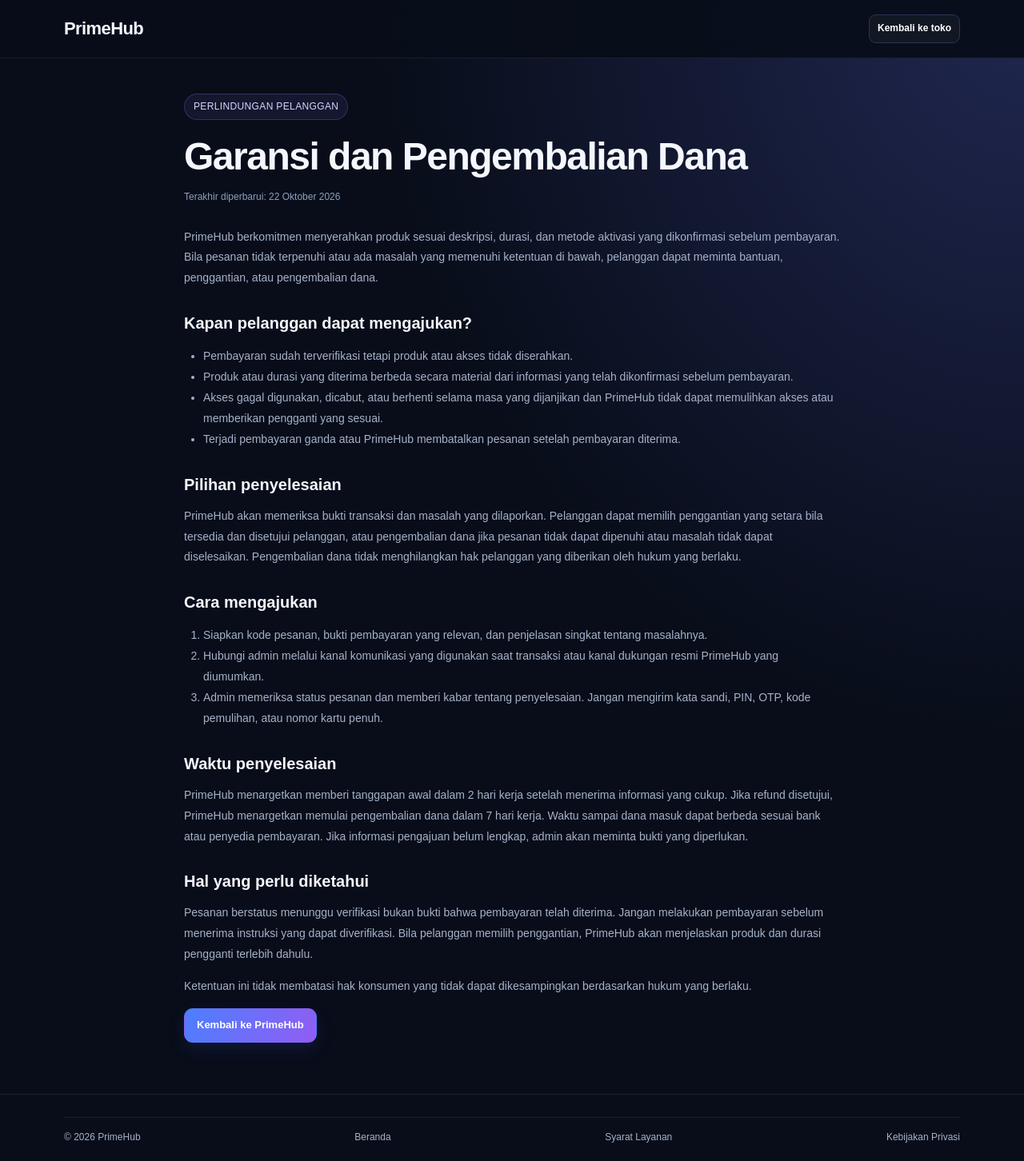
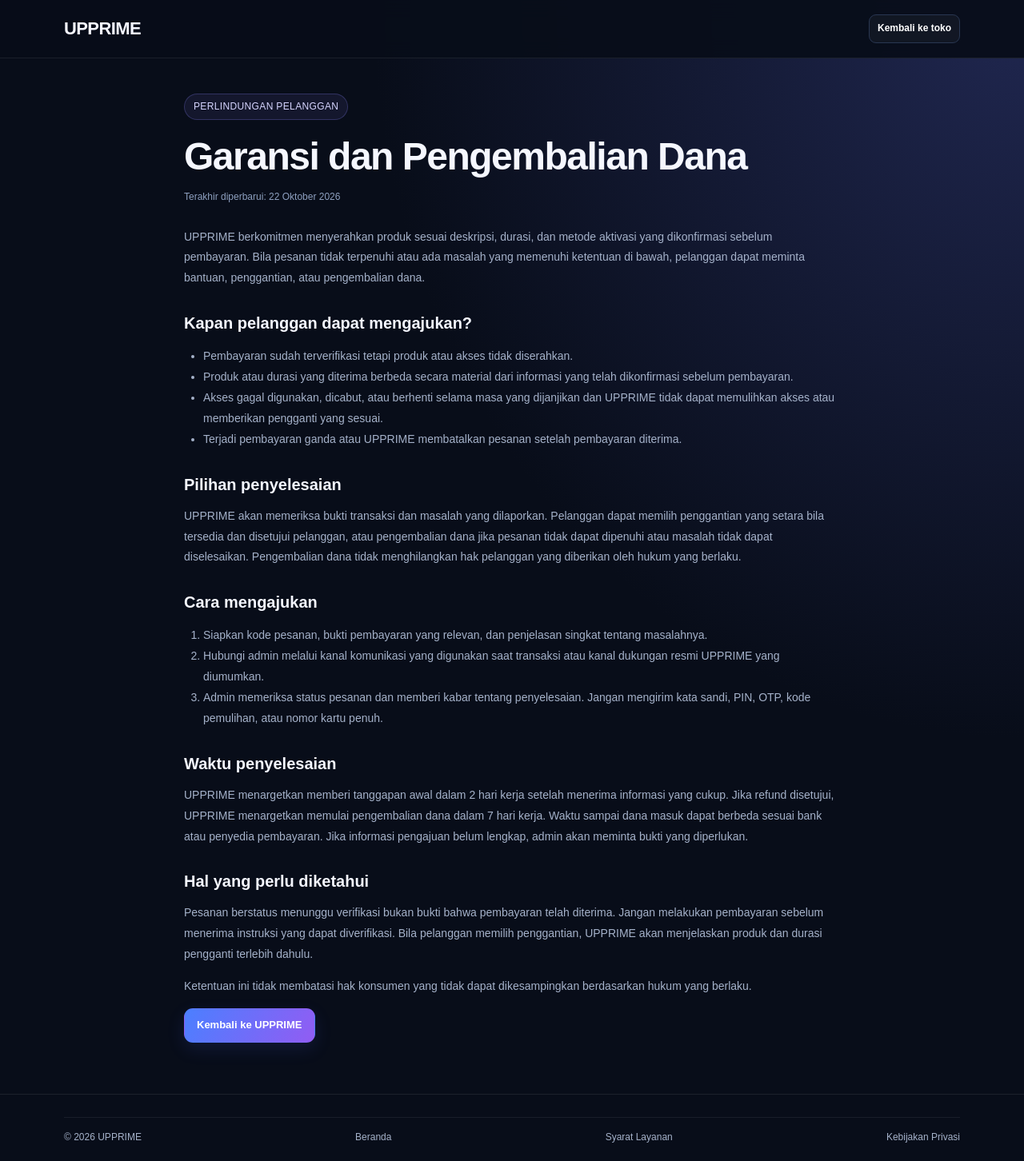
Before and after one commit to dwi-store/primehub, a Next.js app: page /primehub/pengembalian-dana in a window 1280 px wide. Shown: the whole page at 80% size. Built offline with nearby package versions, Linux system fonts and the light colour scheme.

Commit message:
Apply UPPRIME branding and paths

```diff
--- a/src/app/pengembalian-dana/page.tsx
+++ b/src/app/pengembalian-dana/page.tsx
@@ -1,42 +1,42 @@
 import type { Metadata } from "next";
 
 export const metadata: Metadata = {
-  title: "Garansi dan Pengembalian Dana — PrimeHub",
-  description: "Jaminan pemenuhan pesanan, penggantian produk, dan pengembalian dana PrimeHub."
+  title: "Garansi dan Pengembalian Dana — UPPRIME",
+  description: "Jaminan pemenuhan pesanan, penggantian produk, dan pengembalian dana UPPRIME."
 };
 
 export default function RefundPage() {
   return (
     <main className="primehub-app legal-shell">
-      <header className="site-header"><div className="container nav"><a className="legal-brand" href="/primehub/">PrimeHub</a><a className="button button-secondary button-small" href="/primehub/">Kembali ke toko</a></div></header>
+      <header className="site-header"><div className="container nav"><a className="legal-brand" href="/upprime/">UPPRIME</a><a className="button button-secondary button-small" href="/upprime/">Kembali ke toko</a></div></header>
       <article className="legal-document container">
         <span className="eyebrow">PERLINDUNGAN PELANGGAN</span>
         <h1>Garansi dan Pengembalian Dana</h1>
         <p className="legal-updated">Terakhir diperbarui: 22 Oktober 2026</p>
-        <p>PrimeHub berkomitmen menyerahkan produk sesuai deskripsi, durasi, dan metode aktivasi yang dikonfirmasi sebelum pembayaran. Bila pesanan tidak terpenuhi atau ada masalah yang memenuhi ketentuan di bawah, pelanggan dapat meminta bantuan, penggantian, atau pengembalian dana.</p>
+        <p>UPPRIME berkomitmen menyerahkan produk sesuai deskripsi, durasi, dan metode aktivasi yang dikonfirmasi sebelum pembayaran. Bila pesanan tidak terpenuhi atau ada masalah yang memenuhi ketentuan di bawah, pelanggan dapat meminta bantuan, penggantian, atau pengembalian dana.</p>
         <h2>Kapan pelanggan dapat mengajukan?</h2>
         <ul>
           <li>Pembayaran sudah terverifikasi tetapi produk atau akses tidak diserahkan.</li>
           <li>Produk atau durasi yang diterima berbeda secara material dari informasi yang telah dikonfirmasi sebelum pembayaran.</li>
-          <li>Akses gagal digunakan, dicabut, atau berhenti selama masa yang dijanjikan dan PrimeHub tidak dapat memulihkan akses atau memberikan pengganti yang sesuai.</li>
-          <li>Terjadi pembayaran ganda atau PrimeHub membatalkan pesanan setelah pembayaran diterima.</li>
+          <li>Akses gagal digunakan, dicabut, atau berhenti selama masa yang dijanjikan dan UPPRIME tidak dapat memulihkan akses atau memberikan pengganti yang sesuai.</li>
+          <li>Terjadi pembayaran ganda atau UPPRIME membatalkan pesanan setelah pembayaran diterima.</li>
         </ul>
         <h2>Pilihan penyelesaian</h2>
-        <p>PrimeHub akan memeriksa bukti transaksi dan masalah yang dilaporkan. Pelanggan dapat memilih penggantian yang setara bila tersedia dan disetujui pelanggan, atau pengembalian dana jika pesanan tidak dapat dipenuhi atau masalah tidak dapat diselesaikan. Pengembalian dana tidak menghilangkan hak pelanggan yang diberikan oleh hukum yang berlaku.</p>
+        <p>UPPRIME akan memeriksa bukti transaksi dan masalah yang dilaporkan. Pelanggan dapat memilih penggantian yang setara bila tersedia dan disetujui pelanggan, atau pengembalian dana jika pesanan tidak dapat dipenuhi atau masalah tidak dapat diselesaikan. Pengembalian dana tidak menghilangkan hak pelanggan yang diberikan oleh hukum yang berlaku.</p>
         <h2>Cara mengajukan</h2>
         <ol>
           <li>Siapkan kode pesanan, bukti pembayaran yang relevan, dan penjelasan singkat tentang masalahnya.</li>
-          <li>Hubungi admin melalui kanal komunikasi yang digunakan saat transaksi atau kanal dukungan resmi PrimeHub yang diumumkan.</li>
+          <li>Hubungi admin melalui kanal komunikasi yang digunakan saat transaksi atau kanal dukungan resmi UPPRIME yang diumumkan.</li>
           <li>Admin memeriksa status pesanan dan memberi kabar tentang penyelesaian. Jangan mengirim kata sandi, PIN, OTP, kode pemulihan, atau nomor kartu penuh.</li>
         </ol>
         <h2>Waktu penyelesaian</h2>
-        <p>PrimeHub menargetkan memberi tanggapan awal dalam 2 hari kerja setelah menerima informasi yang cukup. Jika refund disetujui, PrimeHub menargetkan memulai pengembalian dana dalam 7 hari kerja. Waktu sampai dana masuk dapat berbeda sesuai bank atau penyedia pembayaran. Jika informasi pengajuan belum lengkap, admin akan meminta bukti yang diperlukan.</p>
+        <p>UPPRIME menargetkan memberi tanggapan awal dalam 2 hari kerja setelah menerima informasi yang cukup. Jika refund disetujui, UPPRIME menargetkan memulai pengembalian dana dalam 7 hari kerja. Waktu sampai dana masuk dapat berbeda sesuai bank atau penyedia pembayaran. Jika informasi pengajuan belum lengkap, admin akan meminta bukti yang diperlukan.</p>
         <h2>Hal yang perlu diketahui</h2>
-        <p>Pesanan berstatus menunggu verifikasi bukan bukti bahwa pembayaran telah diterima. Jangan melakukan pembayaran sebelum menerima instruksi yang dapat diverifikasi. Bila pelanggan memilih penggantian, PrimeHub akan menjelaskan produk dan durasi pengganti terlebih dahulu.</p>
+        <p>Pesanan berstatus menunggu verifikasi bukan bukti bahwa pembayaran telah diterima. Jangan melakukan pembayaran sebelum menerima instruksi yang dapat diverifikasi. Bila pelanggan memilih penggantian, UPPRIME akan menjelaskan produk dan durasi pengganti terlebih dahulu.</p>
         <p>Ketentuan ini tidak membatasi hak konsumen yang tidak dapat dikesampingkan berdasarkan hukum yang berlaku.</p>
-        <a className="button button-primary" href="/primehub/">Kembali ke PrimeHub</a>
+        <a className="button button-primary" href="/upprime/">Kembali ke UPPRIME</a>
       </article>
-      <footer className="site-footer"><div className="container footer-bottom"><span>© 2026 PrimeHub</span><a href="/primehub/">Beranda</a><a href="/primehub/syarat-ketentuan/">Syarat Layanan</a><a href="/primehub/kebijakan-privasi/">Kebijakan Privasi</a></div></footer>
+      <footer className="site-footer"><div className="container footer-bottom"><span>© 2026 UPPRIME</span><a href="/upprime/">Beranda</a><a href="/upprime/syarat-ketentuan/">Syarat Layanan</a><a href="/upprime/kebijakan-privasi/">Kebijakan Privasi</a></div></footer>
     </main>
   );
 }
```
